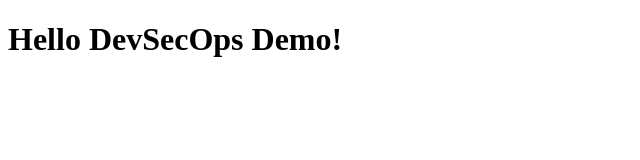
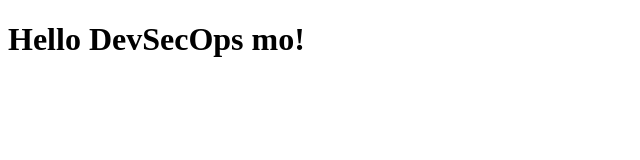
Before and after one commit to rsugumardeloitte/dev-experiment, a website: page index.html in a window 1280 px wide. Shown: the full height of the page, 0-640 px from the left. Drawn offline with nearby package versions, Linux system fonts and the light colour scheme.

Commit message:
Update index.html

```diff
--- a/index.html
+++ b/index.html
@@ -5,7 +5,7 @@
   <script src="node_modules/dompurify/dist/purify.min.js"></script>
 </head>
 <body>
-  <h1>Hello DevSecOps Demo!</h1>
+  <h1>Hello DevSecOps mo!</h1>
   <div id="output"></div>
  <script src="demo.js"></script>
 </body>
```
